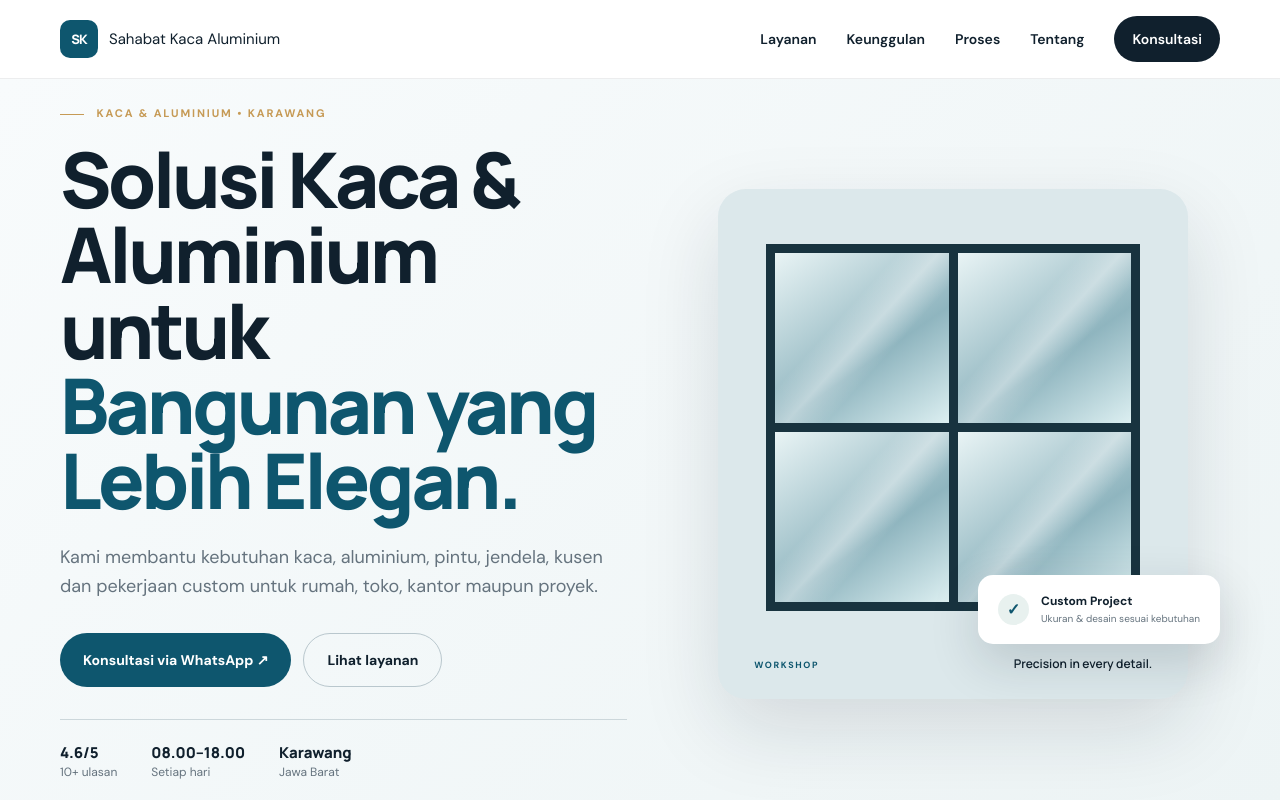
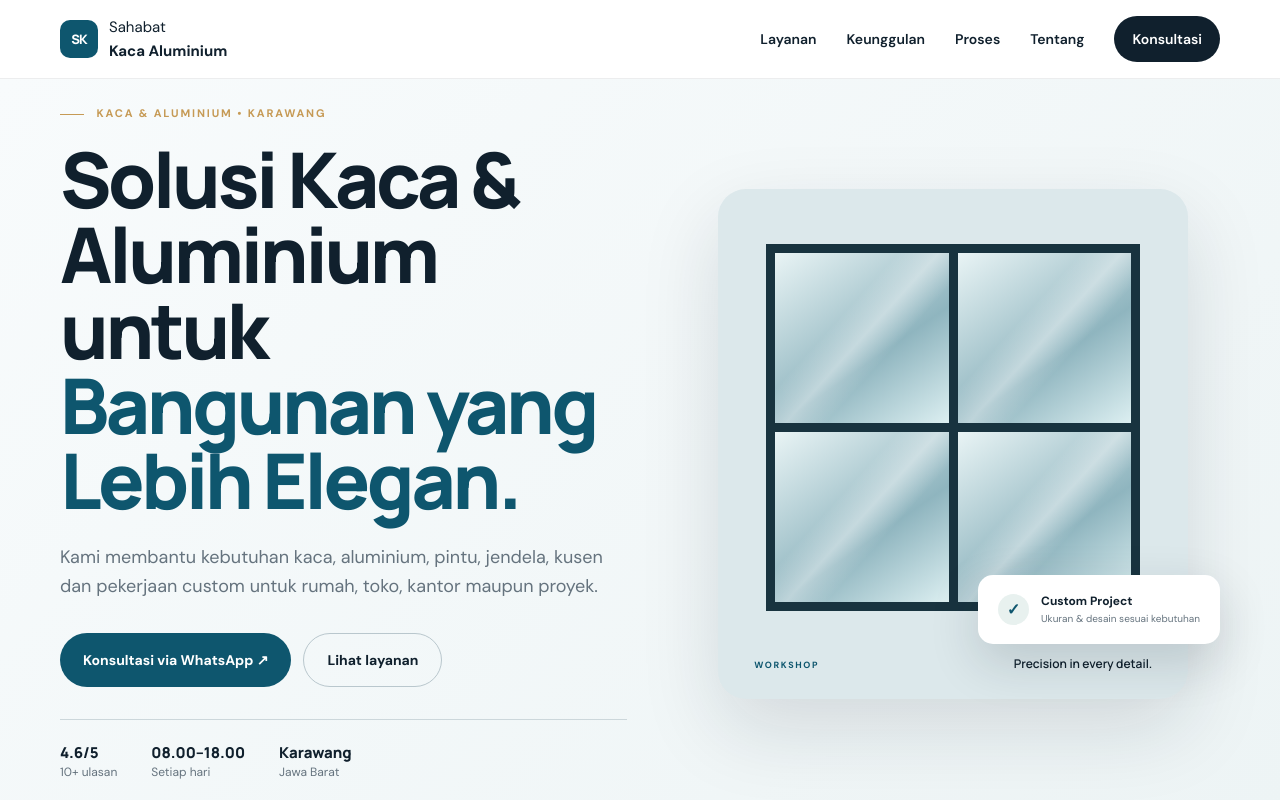
Before and after one commit to taufiq-aminudin/sahabataluminium, a plain HTML site: page index.html in a window 1280 px wide. Shown: the top 800 px of the page. Drawn offline with Linux system fonts and the light colour scheme.

Commit message:
Update index.html

```diff
--- a/index.html
+++ b/index.html
@@ -15,7 +15,7 @@
   <div class="container nav">
     <a class="brand" href="#home">
       <span class="brand-mark">SK</span>
-      <span>Sahabat Kaca Aluminium</span>
+      <span>Sahabat <b>Kaca Aluminium</b></span>
     </a>
     <button class="menu-toggle" aria-label="Buka menu">☰</button>
     <nav id="mainNav">
```
